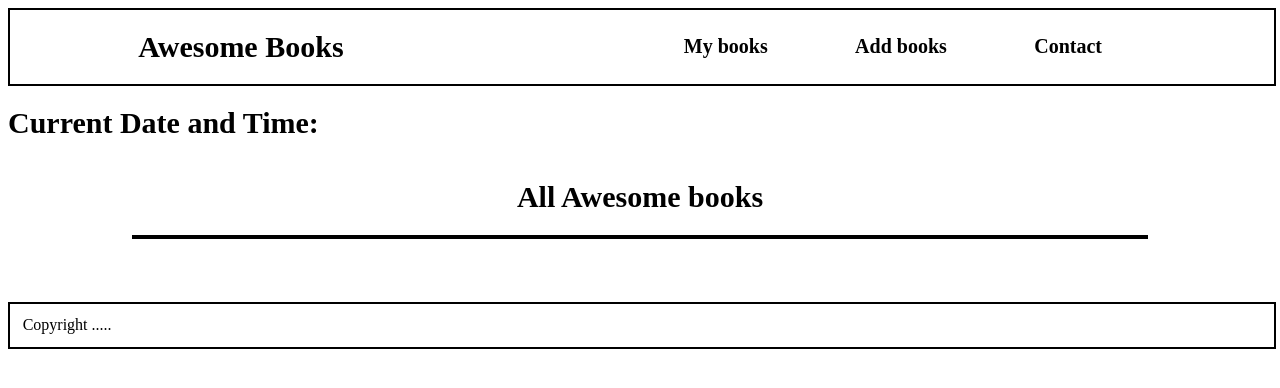
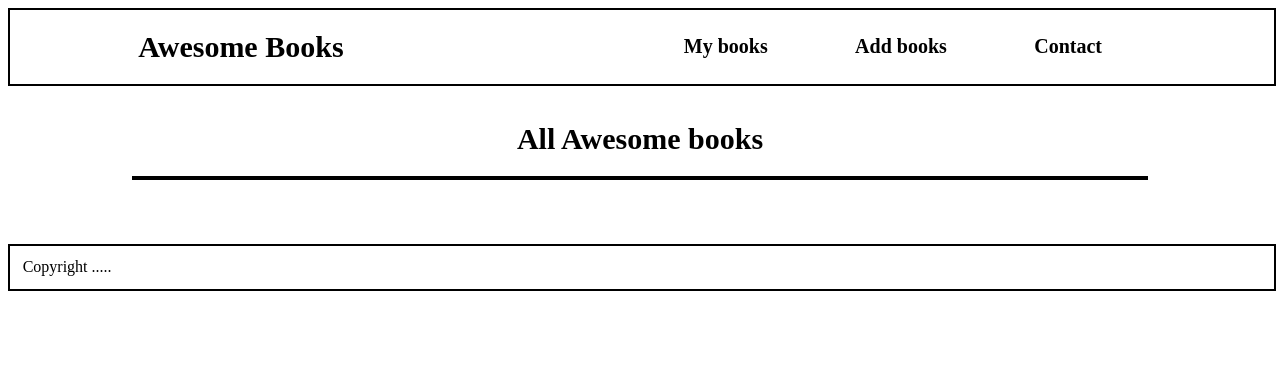
Before and after one commit to StevenWafeek/Awesome-books, a website with bundled scripts: page index.html in a window 1280 px wide. Built offline with nearby package versions, Linux system fonts and the light colour scheme.

Commit message:
Fix html file

```diff
--- a/index.html
+++ b/index.html
@@ -17,7 +17,6 @@
         </ul>
     </header>
     <div class="timer">
-      <h1>Current Date and Time:</h1>
       <p id="date"></p>
     </div>
       <div id="books">
```
